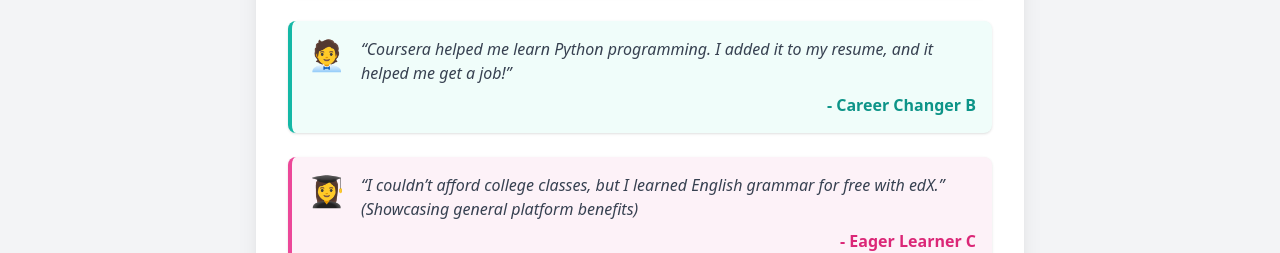
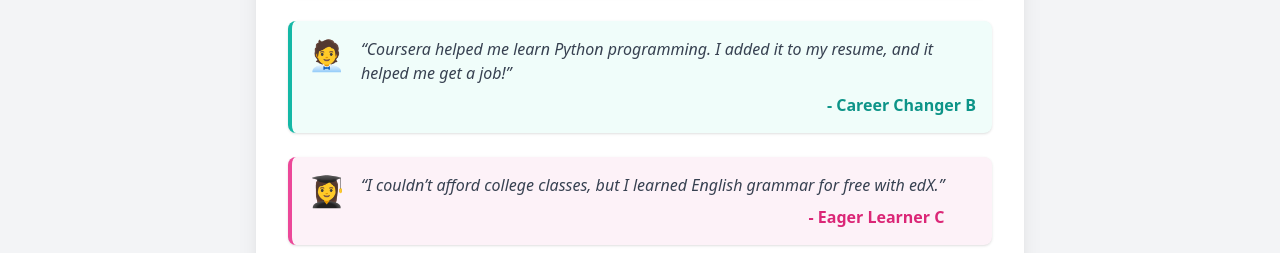
Before and after one commit to Wild-er/digital-minds, a plain HTML site: page testimonials.html in a window 1280 px wide. Shown: the part 704-957 px from the top of the page. Drawn offline with nearby package versions, Linux system fonts and the light colour scheme.

Commit message:
Update testimonials.html

```diff
--- a/testimonials.html
+++ b/testimonials.html
@@ -66,7 +66,7 @@
                     <div class="flex items-start">
                         <span class="text-2xl sm:text-3xl mr-3 sm:mr-4">👩‍🎓</span>
                         <div>
-                            <p class="italic text-gray-700">“I couldn’t afford college classes, but I learned English grammar for free with edX.” (Showcasing general platform benefits)</p>
+                            <p class="italic text-gray-700">“I couldn’t afford college classes, but I learned English grammar for free with edX.”</p>
                             <p class="text-right font-semibold text-pink-600 mt-2 text-sm sm:text-base">- Eager Learner C</p>
                         </div>
                     </div>
```
